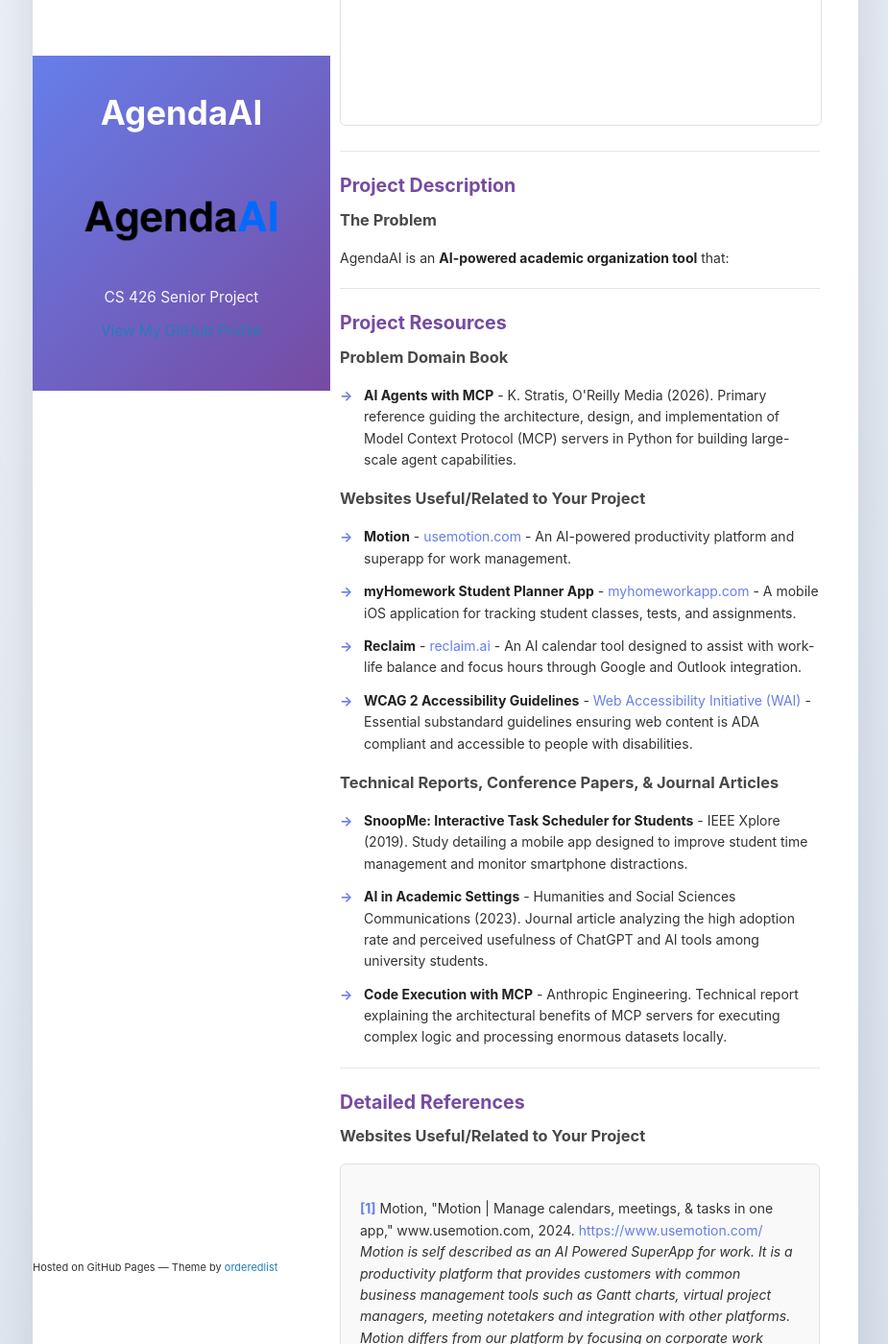
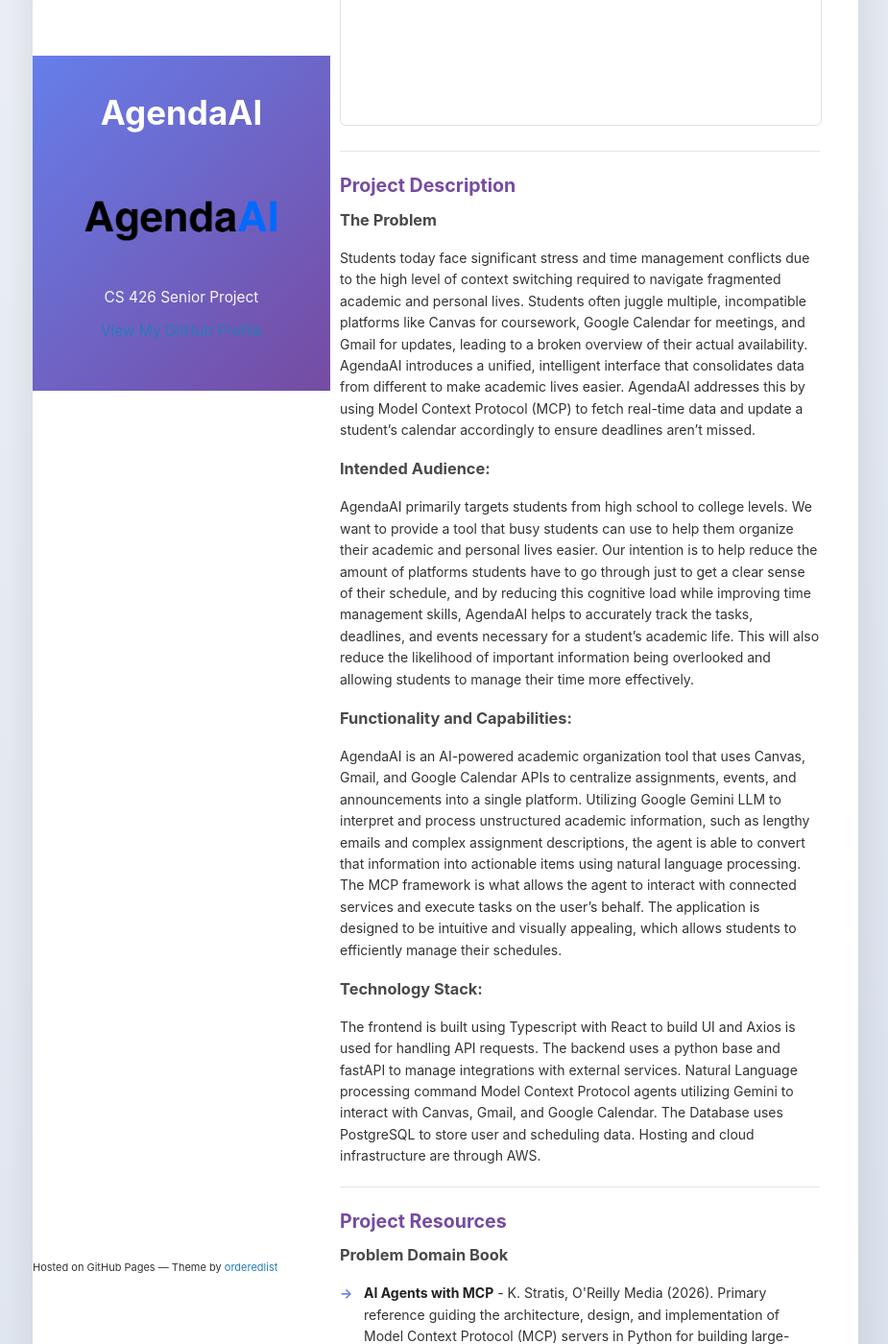
Before and after one commit to SeniorProjectsAgendaAI/SeniorProjectsAgendaAI.github.io, a Jekyll site: the page built from index.md, in a window 1280 px wide and 1400 px high, scrolled down 1358 px. Shown: the whole window at 96% size, without its empty margins (176-1101 px from the left). Built offline with Jekyll 4.4.1, drawn with Linux system fonts in a browser that asks for light colours; our own code applies the rules of GitHub Pages for plain Markdown files.

Commit message:
Update index.md

```diff
--- a/index.md
+++ b/index.md
@@ -71,7 +71,16 @@ External Advisor | University of Nevada, Reno
 
 ### The Problem
 
-AgendaAI is an **AI-powered academic organization tool** that:
+Students today face significant stress and time management conflicts due to the high level of context switching required to navigate fragmented academic and personal lives. Students often juggle multiple, incompatible platforms like Canvas for coursework, Google Calendar for meetings, and Gmail for updates, leading to a broken overview of their actual availability. AgendaAI introduces a unified, intelligent interface that consolidates data from different to make academic lives easier. AgendaAI addresses this by using Model Context Protocol (MCP) to fetch real-time data and update a student’s calendar accordingly to ensure deadlines aren’t missed.
+
+### Intended Audience:
+AgendaAI primarily targets students from high school to college levels. We want to provide a tool that busy students can use to help them organize their academic and personal lives easier. Our intention is to help reduce the amount of platforms students have to go through just to get a clear sense of their schedule, and by reducing this cognitive load while improving time management skills, AgendaAI helps to accurately track the tasks, deadlines, and events necessary for a student’s academic life. This will also reduce the likelihood of important information being overlooked and allowing students to manage their time more effectively.
+
+### Functionality and Capabilities:
+AgendaAI is an AI-powered academic organization tool that uses Canvas, Gmail, and Google Calendar APIs to centralize assignments, events, and announcements into a single platform. Utilizing Google Gemini LLM to interpret and process unstructured academic information, such as lengthy emails and complex assignment descriptions, the agent is able to convert that information into actionable items using natural language processing. The MCP framework is what allows the agent to interact with connected services and execute tasks on the user’s behalf. The application is designed to be intuitive and visually appealing, which allows students to efficiently manage their schedules.
+
+### Technology Stack:
+The frontend is built using Typescript with React to build UI and Axios is used for handling API requests. The backend uses a python base and fastAPI to manage integrations with external services. Natural Language processing command Model Context Protocol agents utilizing Gemini to interact with Canvas, Gmail, and Google Calendar. The Database uses PostgreSQL to store user and scheduling data. Hosting and cloud infrastructure are through AWS.
 
 ---
 
```
